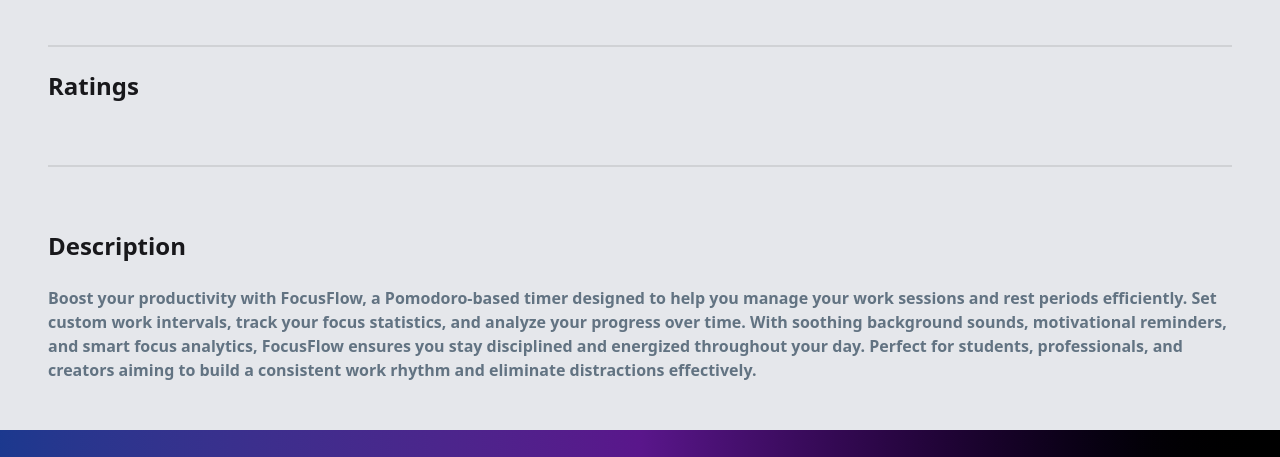
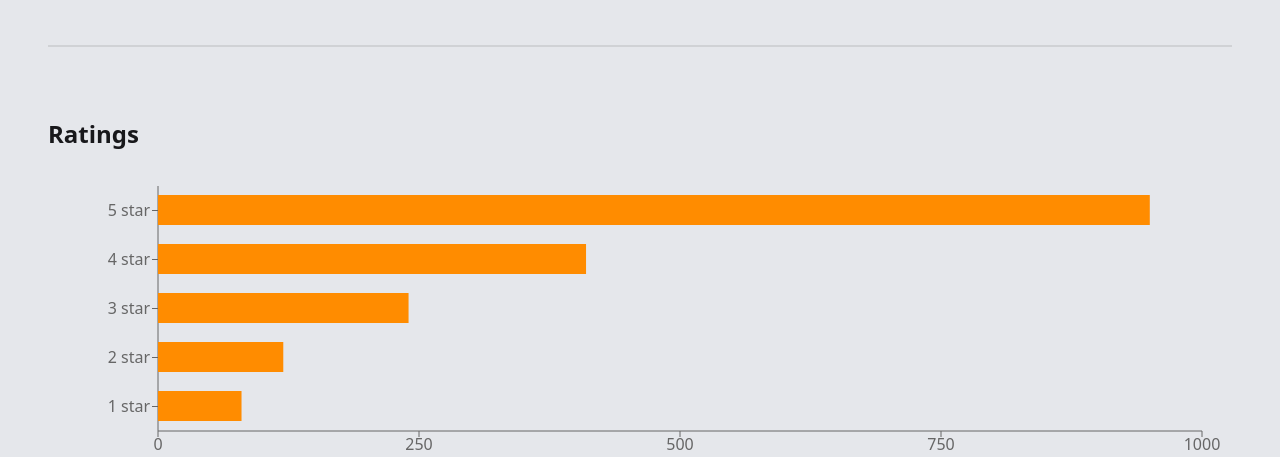
Before and after one commit to Farzia-esha/Productive-Apps, a React (Vite) app: page /AppDetails/1 in a window 1280 px wide. Shown: the part 495-952 px from the top of the page. Built offline with nearby package versions, Linux system fonts and the light colour scheme.

Commit message:
add rating chart

```diff
--- a/package.json
+++ b/package.json
@@ -18,6 +18,7 @@
     "react-icons": "^5.5.0",
     "react-router": "^7.9.3",
     "react-router-dom": "^7.9.3",
+    "recharts": "^3.2.1",
     "tailwindcss": "^4.1.14"
   },
   "devDependencies": {
--- a/src/Pages/AppDetails.jsx
+++ b/src/Pages/AppDetails.jsx
@@ -4,6 +4,15 @@
 import downloadImg from '../assets/icon-downloads.png'
 import ratingImg from '../assets/icon-ratings.png'
 import reviewImg from '../assets/icon-review.png'
+
+import {
+  Bar,
+  BarChart,
+  ResponsiveContainer,
+  Tooltip,
+  XAxis,
+  YAxis,
+} from "recharts";
 
 const AppDetails = () => {
     const {id} =useParams();
@@ -12,7 +21,7 @@
     const app=apps.find(a=>a.id===Number(id))
 
     if(loading) return <p>Loading...</p>
-    const {image,title,companyName,description,size,reviews,ratingAvg,downloads}= app || {}
+    const {image,title,companyName,description,size,reviews,ratingAvg,downloads,ratings}= app || {}
 
     const handleAddToInstall =()=>{
       const existingList=JSON.parse(localStorage.getItem('install'))
@@ -89,9 +98,24 @@
         <div className="flex flex-col w-full ">
           <div className="divider"></div>
         </div>
-        <div>
-          <h1 className="text-2xl font-bold">Ratings</h1>
-        </div>
+
+        {/* chart */}
+        <div className="mt-12 ">
+        <h2 className="text-2xl font-bold mb-4">Ratings</h2>
+        <ResponsiveContainer width="100%" height={300}>
+          <BarChart
+            data={[...ratings].reverse()}
+            layout="vertical"
+            margin={{ top: 20, right: 30, left: 50, bottom: 5 }}
+          >
+            <XAxis type="number" />
+            <YAxis dataKey="name" type="category" />
+            <Tooltip />
+            <Bar dataKey="count" fill="#FF8C00" barSize={30}>
+            </Bar>
+          </BarChart>
+        </ResponsiveContainer>
+      </div>
 
         <div className="flex w-full flex-col py-10">
           <div className="divider text-blue"></div>
```
Also changed, not shown: 1 other file (tests, documents, lock files or other folders).
